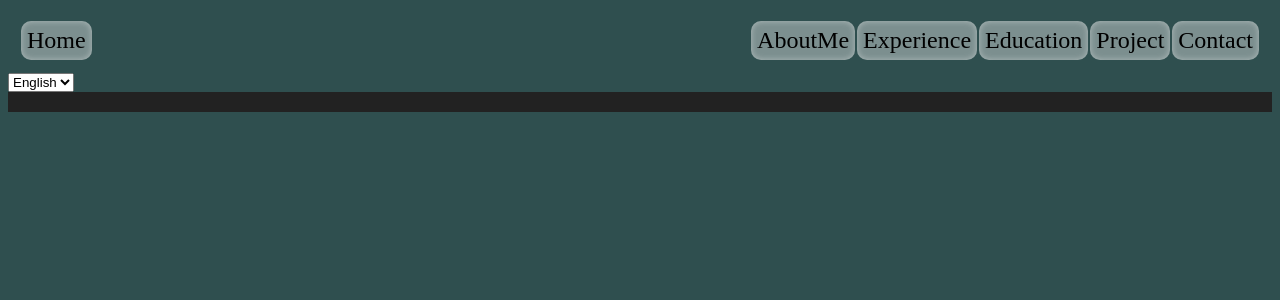
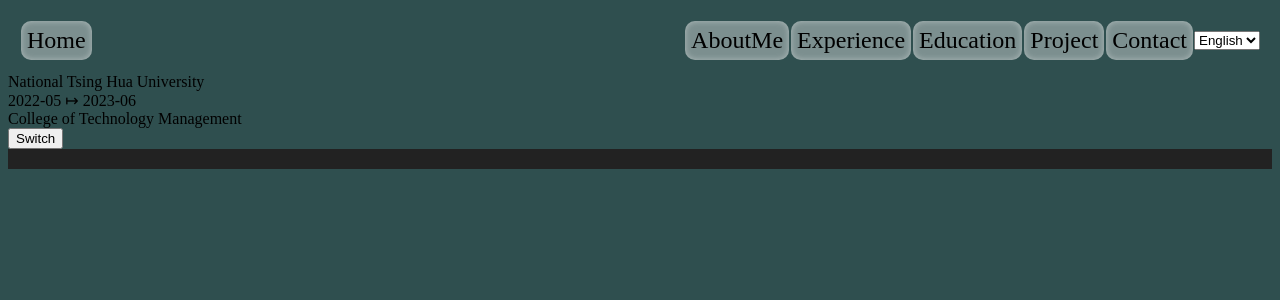
Before and after one commit to ImitatedSky/resume, a React (Create React App) app: page /Education in a window 1280 px wide. Shown: the top 300 px of the page. Built offline with nearby package versions, Linux system fonts and the light colour scheme.

Commit message:
Update 9 files

```diff
--- a/src/App.js
+++ b/src/App.js
@@ -1,5 +1,11 @@
 import "./styles.css";
-import { BrowserRouter, Route, Switch, NavLink } from "react-router-dom";
+import {
+  BrowserRouter,
+  Route,
+  Switch,
+  NavLink,
+  useHistory,
+} from "react-router-dom";
 import { useState, useEffect } from "react";
 
 import Header from "./components/header";
@@ -22,16 +28,19 @@ import zh from "./languages/zh.json";
 
 export default function App() {
   const [language, setLanguage] = useState("en");
-  const languages = {
-    en: en,
-    zh: zh,
+  const [onepage, setOnepage] = useState(false);
+  let history = useHistory();
+  const toggleSwitchPage = () => {
+    setOnepage(!onepage);
+    onepage ? history.push("Nopage") : history.push("/");
   };
 
   return (
     <>
       <LanguageContext.Provider value={{ language, setLanguage }}>
+        {/* <Switch>
+          <Route exact path="/"> */}
         <Header />
-        <LanguageSwitcher />
         <Switch>
           <Route exact path="/">
             <Home />
@@ -52,6 +61,12 @@ export default function App() {
             <Contact />
           </Route>
         </Switch>
+        {/* </Route>
+          <Route exact path="/Nopage">
+            <Nopage />
+          </Route>
+        </Switch> */}
+        <button onClick={toggleSwitchPage}>Switch</button>
         <Footer />
       </LanguageContext.Provider>
     </>
--- a/src/components/AboutMe/AboutMe.js
+++ b/src/components/AboutMe/AboutMe.js
@@ -19,7 +19,7 @@ export default function AboutMe() {
       <LanguageContext.Consumer>
         {(vvvvssss) => (
           <div>
-            {/* 根据当前语言改变文本 */}
+            {/* 根據當前語言改變文本 */}
             {languages[vvvvssss.language].welcomeMessage}
           </div>
         )}
--- a/src/components/Education/Education.js
+++ b/src/components/Education/Education.js
@@ -1,10 +1,37 @@
-import * as Links from "./EducationObj";
+import * as EducationObj from "./EducationObj";
+import LanguageContext from "../LanguageContext";
 
 
-export default function Education(){
+class nonono{
 
 }
 
-export function Education_onepage(){
-    return ;
+export default function Education() {
+  const Education = {
+    zh: EducationObj.Education_zh,
+    en: EducationObj.Education_en,
+  };
+  return (
+    <>
+      <LanguageContext.Consumer>
+        {(value) => (
+          <>
+            <div>
+              {/* 根據當前語言改變文本 */}
+              {Education[value.language][0].school}
+            </div>
+            <div>
+              {Education[value.language][0].Date.start} ↦{" "}
+              {Education[value.language][0].Date.end}
+            </div>
+            <div>{Education[value.language][0].Department}</div>
+          </>
+        )}
+      </LanguageContext.Consumer>
+    </>
+  );
 }
+
+export function Education_onepage() {
+  return;
+}
--- a/src/components/Education/EducationObj.js
+++ b/src/components/Education/EducationObj.js
@@ -1,38 +1,35 @@
-export const Education = [
+export const Education_zh = [
   {
-    zh: {
     school: "清華大學",
-      Date: { start: "2022-05", end: "now" },
+    Date: { start: "2022-05", end: "2023-06" },
     Department: "科技管理",
   },
-    en: {
-      school: "National Tsing Hua University",
-      Date: { start: "2022-05", end: "now" },
-      Department: "College of Technology Management",
-    },
-  },
   {
-    zh: {
     school: "師範大學",
     Date: { start: "2018-12", end: "2019-11" },
     Department: "數學系",
   },
-    en: {
+  {
+    school: "成功高中",
+    Date: { start: "2018-07", end: "2018-08" },
+    Department: "",
+  },
+];
+
+export const Education_en = [
+  {
+    school: "National Tsing Hua University",
+    Date: { start: "2022-05", end: "2023-06" },
+    Department: "College of Technology Management",
+  },
+  {
     school: "National Taiwan Normal University",
     Date: { start: "2018-12", end: "2019-11" },
     Department: "Department of Mathematics",
   },
-  },
   {
-    zh: {
-      school: "成功高中",
-      Date: { start: "2018-07", end: "2018-08" },
-      Department: "",
-    },
-    en: {
     school: "Cheng-Kung Senior High School",
     Date: { start: "2018-07", end: "2018-08" },
     Department: "",
   },
-  },
 ];
--- a/src/components/LanguageSwitcher.js
+++ b/src/components/LanguageSwitcher.js
@@ -1,5 +1,5 @@
-import React, { useContext } from 'react';
-import LanguageContext from './LanguageContext';
+import React, { useContext } from "react";
+import LanguageContext from "./LanguageContext";
 
 const LanguageSwitcher = () => {
   const { language, setLanguage } = useContext(LanguageContext);
@@ -8,11 +8,18 @@ const LanguageSwitcher = () => {
     setLanguage(event.target.value);
   };
 
+  const options = [
+    { value: "en", label: "English" },
+    { value: "zh", label: "中文" },
+  ];
+
   return (
-    <select value={language} onChange={handleLanguageChange}>
-      <option value="en">English</option>
-      <option value="zh">中文</option>
-    </select>
+    <>
+      <select value={language} onChange={handleLanguageChange}>
+        <option value="en">English</option>
+        <option value="zh">中文</option>
+      </select>
+    </>
   );
 };
 
--- a/src/components/header.js
+++ b/src/components/header.js
@@ -64,6 +64,7 @@ export default function Header() {
         <div onClick={() => handleClick("/Education")}>Education</div>
         <div onClick={() => handleClick("/Project")}>Project</div>
         <div onClick={() => handleClick("/Contact")}>Contact</div>
+        <LanguageSwitcher />
       </nav>
     </>
   );
--- a/src/style/nav.css
+++ b/src/style/nav.css
@@ -42,7 +42,7 @@
   background: burlywood + #000;
   opacity: 1 !important;
   background-color: #c3e6f9;
-  font-size: 28px;
+  font-size: 25px;
 }
 
 .navOpa {
```
Also changed, not shown: public/icons/us.png (added), public/icons/zh.png (added). Lines whose indentation alone changed are shown as unchanged.
